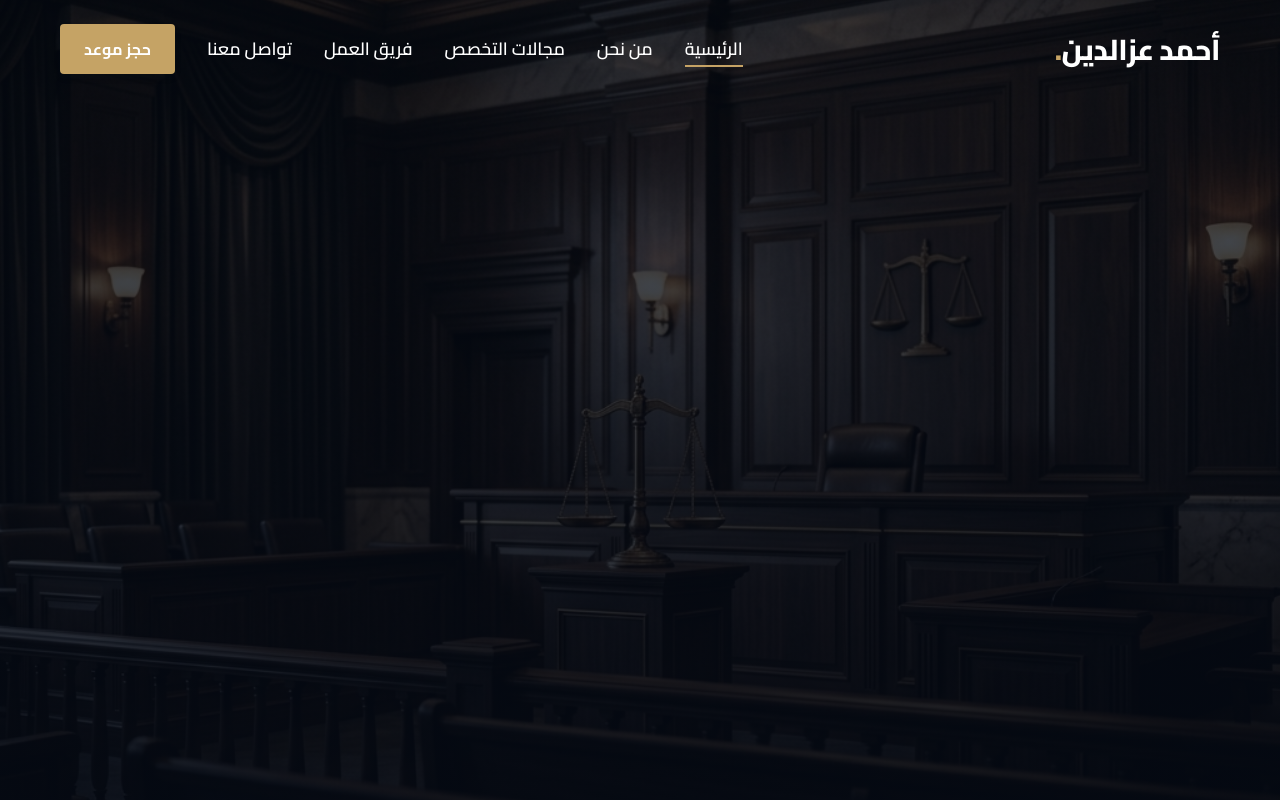
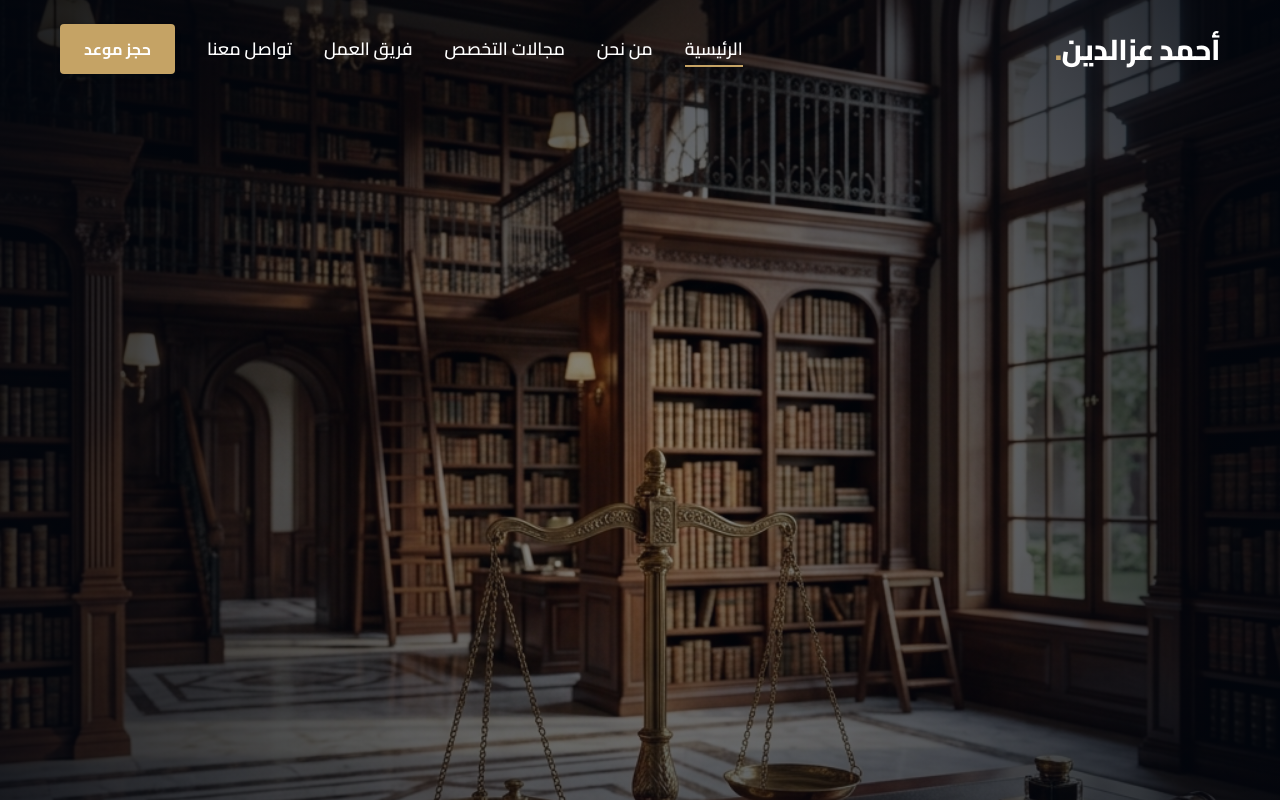
Before and after one commit to fahmyelmatry2030-lgtm/lawyer, a React (Vite) app: page / in a window 1280 px wide. Shown: the top 800 px of the page. Built offline with nearby package versions, Linux system fonts and the light colour scheme.

Commit message:
design: upgrade hero background to ultra-premium cinematic law library image

```diff
--- a/src/components/HeroSection.css
+++ b/src/components/HeroSection.css
@@ -4,8 +4,10 @@
     display: flex;
     align-items: center;
     justify-content: center;
-    background-color: #050a14; /* Even Darker Blue/Black */
-    background-image: linear-gradient(rgba(5, 10, 20, 0.7), rgba(5, 10, 20, 0.9)), url('/hero-bg.png');
+    background-color: #02060e;
+    background-image:
+        radial-gradient(circle at center, rgba(2, 6, 14, 0.4) 0%, rgba(2, 6, 14, 0.9) 100%),
+        url('/hero-bg.png');
     background-size: cover;
     background-position: center;
     background-attachment: fixed;
```
Also changed, not shown: public/hero-bg.png.
